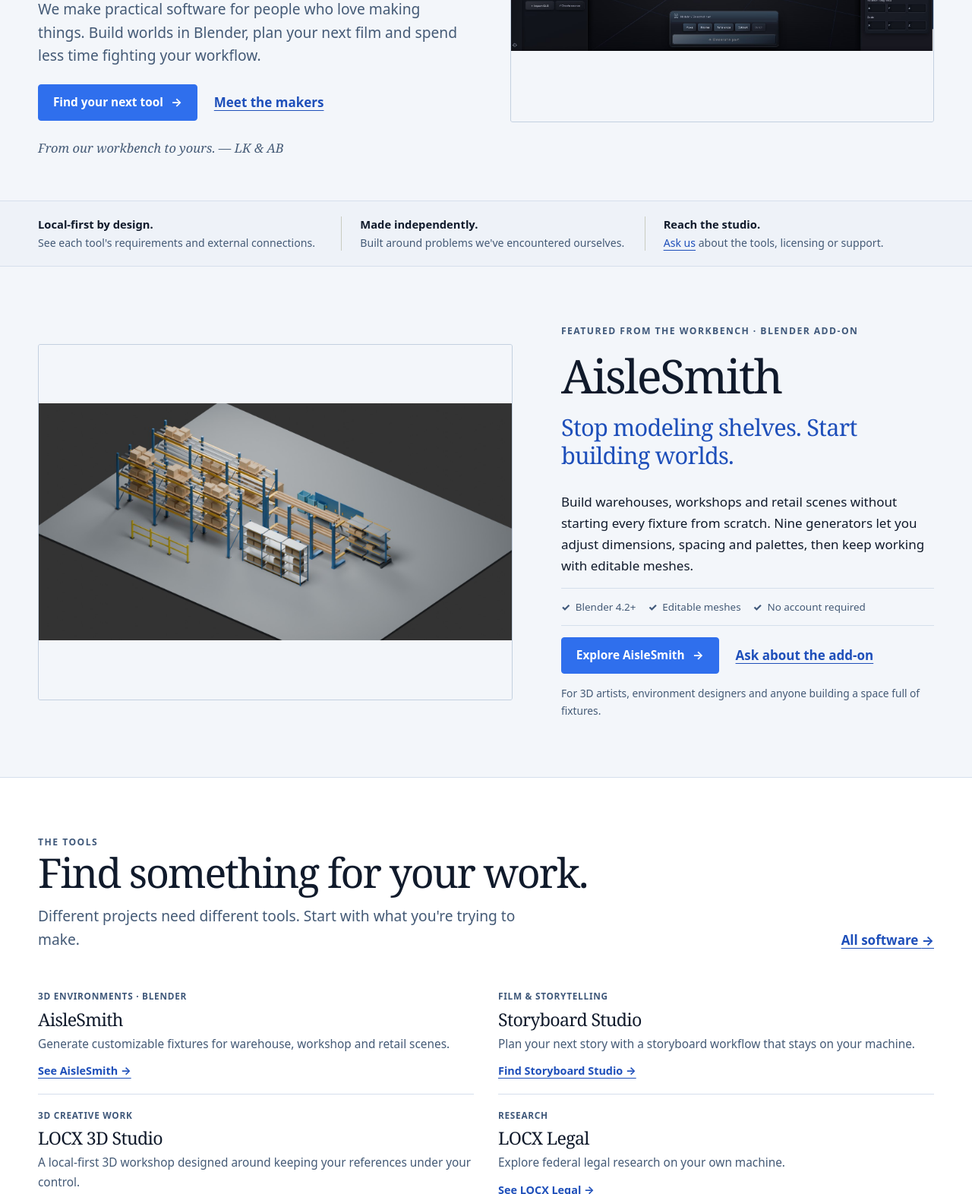
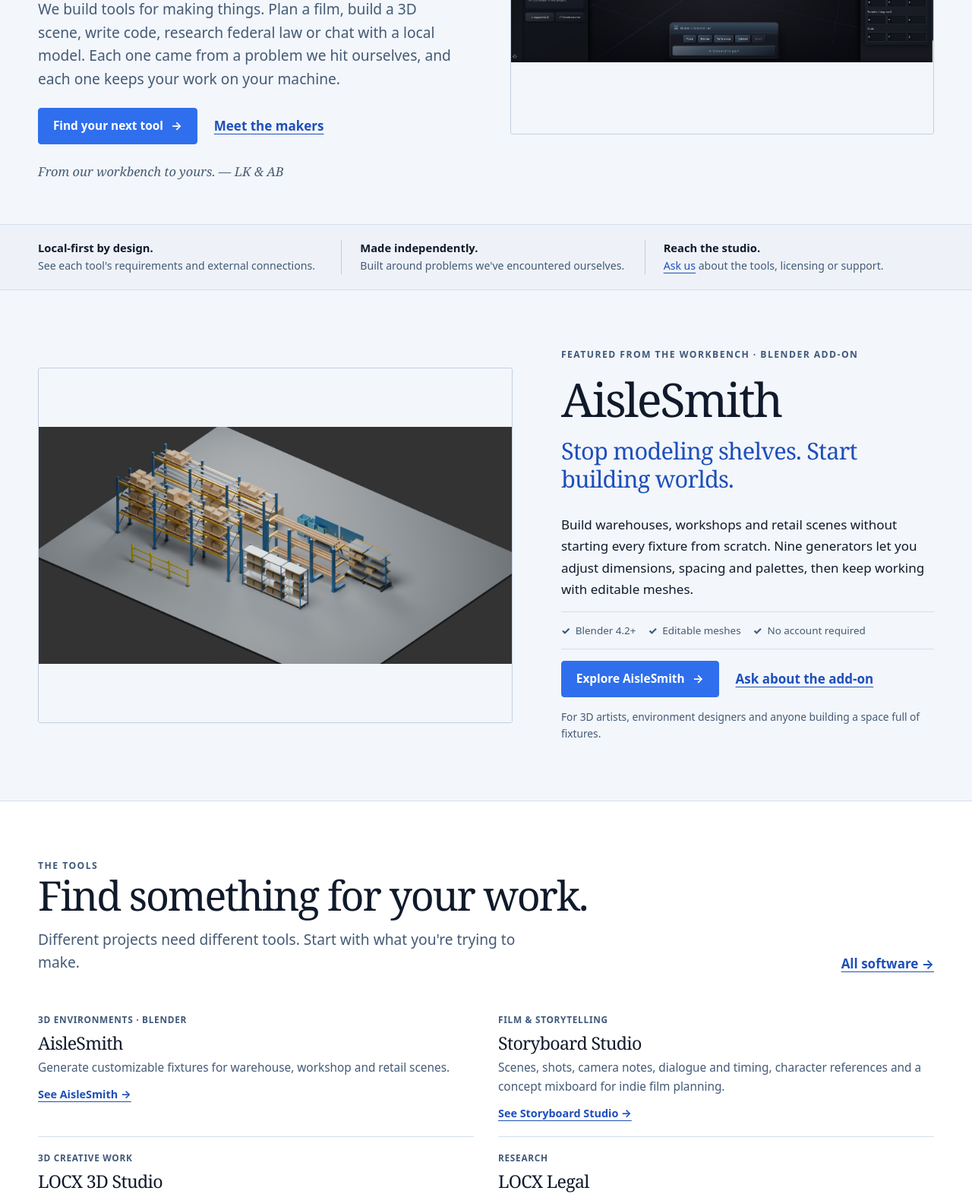
Before and after one commit to LacourseKnyght999/LocxProductions.github.io, a plain HTML site: page index.html in a window 1280 px wide. Shown: the part 491-2063 px from the top of the page at 76% size. Drawn offline with Linux system fonts and the light colour scheme.

Commit message:
Broaden hero copy and make film features explicit

```diff
--- a/index.html
+++ b/index.html
@@ -67,7 +67,7 @@
         <div class="hero-copy">
           <p class="eyebrow">Independent software · Made by two creators</p>
           <h1 id="hero-title">Good tools make room for <em>better ideas.</em></h1>
-          <p class="lede">We make practical software for people who love making things. Build worlds in Blender, plan your next film and spend less time fighting your workflow.</p>
+          <p class="lede">We build tools for making things. Plan a film, build a 3D scene, write code, research federal law or chat with a local model. Each one came from a problem we hit ourselves, and each one keeps your work on your machine.</p>
           <div class="actions"><a class="button" href="releases.html" data-event="hero_products">Find your next tool <span aria-hidden="true">→</span></a><a class="link" href="about.html">Meet the makers</a></div>
           <p class="hero-note">From our workbench to yours. — LK &amp; AB</p>
         </div>
@@ -101,7 +101,7 @@
         <div class="section-head"><div><p class="eyebrow">The tools</p><h2 id="products-title">Find something for your work.</h2><p class="lede">Different projects need different tools. Start with what you're trying to make.</p></div><a class="link" href="releases.html">All software <span aria-hidden="true">→</span></a></div>
         <div class="product-grid">
           <article class="product"><span class="category">3D environments · Blender</span><h3>AisleSmith</h3><p>Generate customizable fixtures for warehouse, workshop and retail scenes.</p><a class="link" href="#aislesmith">See AisleSmith <span aria-hidden="true">→</span></a></article>
-          <article class="product"><span class="category">Film &amp; storytelling</span><h3>Storyboard Studio</h3><p>Plan your next story with a storyboard workflow that stays on your machine.</p><a class="link" href="releases.html">Find Storyboard Studio <span aria-hidden="true">→</span></a></article>
+          <article class="product"><span class="category">Film &amp; storytelling</span><h3>Storyboard Studio</h3><p>Scenes, shots, camera notes, dialogue and timing, character references and a concept mixboard for indie film planning.</p><a class="link" href="storyboard-studio.html">See Storyboard Studio <span aria-hidden="true">→</span></a></article>
           <article class="product"><span class="category">3D creative work</span><h3>LOCX 3D Studio</h3><p>A local-first 3D workshop designed around keeping your references under your control.</p><a class="link" href="releases.html">Find 3D Studio <span aria-hidden="true">→</span></a></article>
           <article class="product"><span class="category">Research</span><h3>LOCX Legal</h3><p>Explore federal legal research on your own machine.</p><a class="link" href="locx-legal.html">See LOCX Legal <span aria-hidden="true">→</span></a></article>
           <article class="product"><span class="category">Learning · Games</span><h3>CodeQuest</h3><p>Learn coding by playing.</p><a class="link" href="code-quest.html">See CodeQuest <span aria-hidden="true">→</span></a></article>
```
Also changed, not shown: releases.html (+1 -1 lines).
